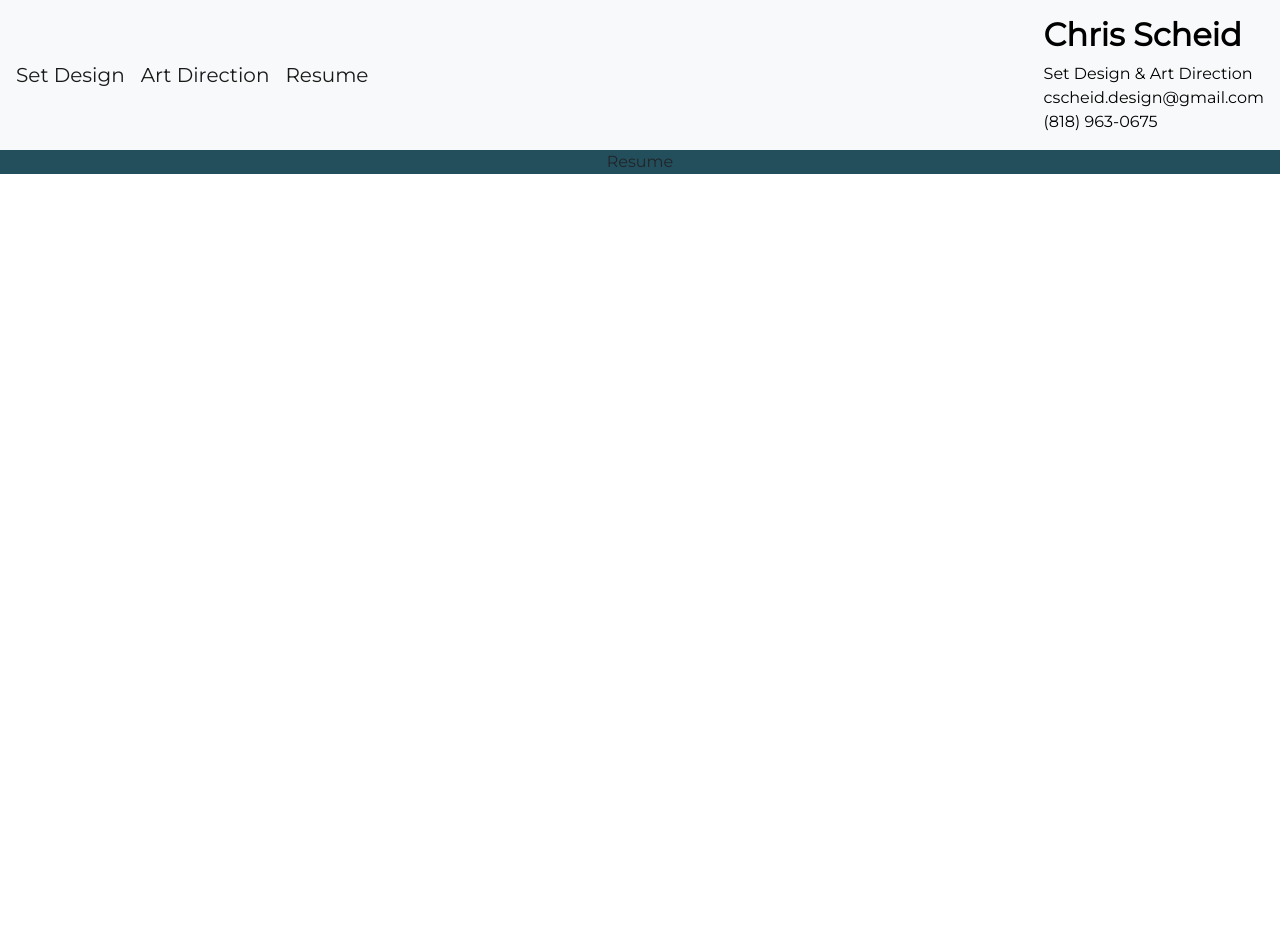
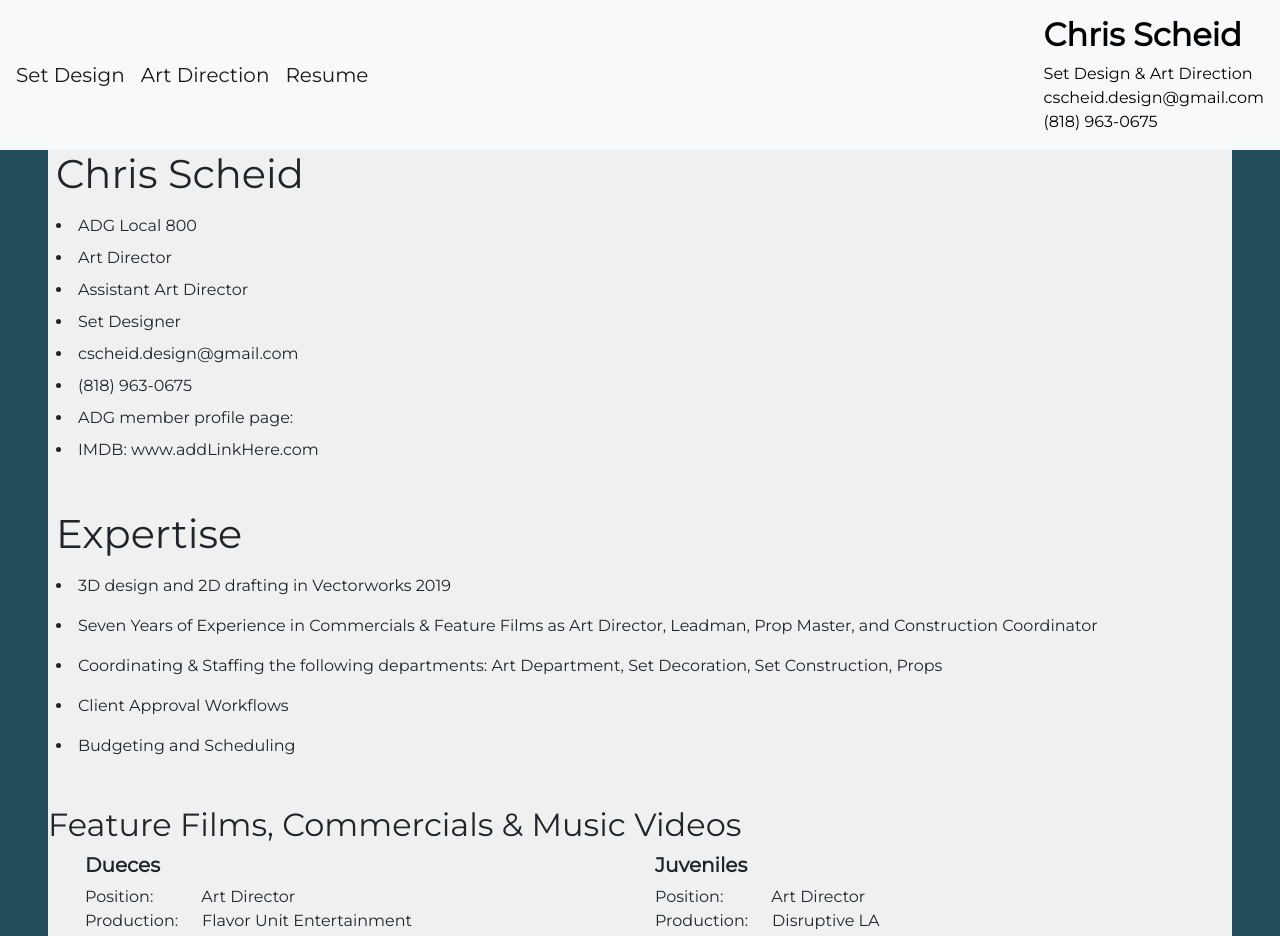
Before and after one commit to scheidcal/chris-website, a React (Create React App) app: page /Resume in a window 1280 px wide. Shown: the top 936 px of the page. Before the commit the page ends 800 px from the top, so only its background shows below. Built offline with nearby package versions, Linux system fonts and the light colour scheme.

Commit message:
Added Resume page

```diff
--- a/src/components/Resume/Resume.jsx
+++ b/src/components/Resume/Resume.jsx
@@ -2,10 +2,341 @@
 import React, { Component } from "react";
 import "./Resume.css";
 
+const headerContentClasses = "mb-2 ml-2";
+const expertiseContentClasses = "mb-3 ml-2";
+const workContentClasses = "mb-3";
+const educationContentClasses = "mb-3 ml-4";
+
+// const headerColor = { background: "#527ca6" };
+// const expertiseColor = { background: "#a65252" };
+// const workColor = { background: "#52a67c" };
+// const educationColor = { background: "#527ca6" };
+
+const content = "#f0f0f0";
+
+const headerColor = { background: content };
+const expertiseColor = { background: content };
+const workColor = { background: content };
+const educationColor = { background: content };
+
+//0077ea
+// const bg = { background: "#234f5d" };
+
 class Resume extends Component {
   state = {};
+
+  header = (
+    <header className="mb-4">
+      <h1 className="mb-3 ml-2">Chris Scheid</h1>
+      <div>
+        <li className={headerContentClasses}>ADG Local 800</li>
+
+        <li className={headerContentClasses}>Art Director</li>
+
+        <li className={headerContentClasses}>Assistant Art Director</li>
+
+        <li className={headerContentClasses}>Set Designer</li>
+
+        <li className={headerContentClasses}>cscheid.design@gmail.com</li>
+
+        <li className={headerContentClasses}>(818) 963-0675</li>
+
+        <li className={headerContentClasses}>ADG member profile page:</li>
+
+        <li className={headerContentClasses}>IMDB: www.addLinkHere.com</li>
+      </div>
+    </header>
+  );
+
+  expertise = (
+    <section className="mb-4">
+      <h1 className="mb-3 ml-2">Expertise</h1>
+      <div>
+        <li className={expertiseContentClasses}>
+          3D design and 2D drafting in Vectorworks 2019
+        </li>
+        <li className={expertiseContentClasses}>
+          Seven Years of Experience in Commercials & Feature Films as Art
+          Director, Leadman, Prop Master, and Construction Coordinator
+        </li>
+        <li className={expertiseContentClasses}>
+          Coordinating & Staffing the following departments: Art Department, Set
+          Decoration, Set Construction, Props
+        </li>
+        <li className={expertiseContentClasses}>Client Approval Workflows</li>
+        <li className={expertiseContentClasses}>Budgeting and Scheduling</li>
+      </div>
+    </section>
+  );
+
+  education = (
+    <section className="">
+      <h1 className=" ml-2">Education</h1>
+
+      <div className={educationContentClasses}>
+        University of California, Berkeley
+        <div>B.A. Film Studies, College of Letters and Science</div>
+      </div>
+
+      <div className={educationContentClasses}>
+        University of Bologna
+        <div> Italy Certificate of Completion, UC Education Abroad Program</div>
+      </div>
+    </section>
+  );
+  workContent = [
+    {
+      title: "Dueces",
+      production: "Flavor Unit Entertainment",
+      director: "Jamal Hill",
+      position: "Art Director",
+      row: "0",
+      column: "0"
+    },
+    {
+      title: "Juveniles",
+      production: "Disruptive LA",
+      director: "Nico Sabenorio",
+      position: "Art Director",
+      row: "0",
+      column: "1"
+    },
+    {
+      title: "The Curse of Sleeping Beauty",
+      production: "Briar Rose Productions",
+      director: "Pearry Teo",
+      position: "Art Director",
+      row: "0",
+      column: "2"
+    },
+    {
+      title: "My Scientology Movie",
+      production: "BBC Films",
+      director: "John Dower",
+      position: "Construction Coordinator",
+      row: "1",
+      column: "0"
+    },
+    {
+      title: "Sun Dogs ",
+      production: "Caviar",
+      director: "Jennifer Morrison",
+      position: "Leadman",
+      row: "1",
+      column: "1"
+    },
+    {
+      title: "Dreamland",
+      production: "Beachwood Park Films",
+      director: "Robert Schwartzman",
+      position: "Leadman",
+      row: "1",
+      column: "2"
+    },
+    {
+      title: "The Nightstalker ",
+      production: "MRB Productions",
+      director: "Megan Griffiths",
+      position: "Leadman",
+      row: "2",
+      column: "0"
+    },
+    {
+      title: "Imperial Dreams ",
+      production: "Sundance Film Foundation",
+      director: "Malik Vitthal",
+      position: "Leadman / Set Decorator",
+      row: "2",
+      column: "1"
+    },
+    {
+      title: "8989 Redstone",
+      production: "New Wave Entertainment",
+      director: "Jay Chapman",
+      position: "Prop Master",
+      row: "2",
+      column: "2"
+    },
+    {
+      title: "Moments of Clarity",
+      production: "Phillm Production",
+      director: "Stev Elam",
+      position: "Set Decorator",
+      row: "3",
+      column: "0"
+    },
+    {
+      title: "Raven’s Touch",
+      production: "Soul Kiss Films",
+      director: "Amy Esacove",
+      position: "Prop Master",
+      row: "3",
+      column: "1"
+    },
+    {
+      title: "Detained in the Desert",
+      production: "Real Women Have Curves Studio",
+      director: "Iliana Sosa",
+      position: "Prop Master",
+      row: "3",
+      column: "2"
+    },
+    {
+      title: "Disney Channel Promo: Ecosmith Rocks My House",
+      production: "Fictious LLC",
+      director: "Randy Bobbit",
+      position: "Art Director",
+      row: "4",
+      column: "0"
+    },
+    {
+      title: "Disney Channel / Ring-Pop: “Rock that Rock” by R5",
+      production: "Disruptive LA",
+      director: "Michel Borden",
+      position: "Art Director",
+      row: "4",
+      column: "1"
+    },
+    {
+      title: "Pepsi spot (web) - Black Knight Decoded",
+      production: "Triage Entertainment",
+      director: "Jabar Raisani",
+      position: "Art Director & Set Decorator",
+      row: "4",
+      column: "2"
+    },
+    {
+      title: "Tommy John Spot #6386",
+      production: "Smuggler",
+      director: "Guy Shelmerdine",
+      position: "Assistant Art Director",
+      row: "5",
+      column: "0"
+    }
+  ];
+
   render() {
-    return <div class="text-center body-content">Resume</div>;
+    const columnCount = 2;
+    let rowList = [];
+    let rowObj = {};
+    let partialRow = false;
+    let row;
+    let rowCount = 0;
+    for (let i = 0; i < this.workContent.length; i++) {
+      console.log("index, i ", i);
+      if (i === 0) {
+        row = [];
+        partialRow = true;
+        console.log("row created");
+      }
+
+      //text-sm-center text-md-center text-lg-left
+      let workContentElement = (
+        <div className="mb-4 col-sm-12 col-md-6 col-lg-6 col-xl-6 ">
+          <h5 className="font-weight-bold">{this.workContent[i].title}</h5>
+          <div className="">
+            Position:
+            <span className="ml-5">{this.workContent[i].position}</span>
+          </div>
+          <div className="">
+            Production:
+            <span className="ml-4">{this.workContent[i].production}</span>
+          </div>
+          <div className="">
+            Director:
+            <span className="ml-5">{this.workContent[i].director}</span>
+          </div>
+        </div>
+      );
+
+      row.push(workContentElement);
+
+      if (i > 0 && i % columnCount === 0) {
+        rowList.push(row);
+        console.log(rowCount);
+        rowObj[rowCount] = row;
+        rowCount += 1;
+        partialRow = false;
+        console.log("row", row);
+        console.log("row closed");
+      }
+    }
+
+    if (partialRow) {
+      rowList.push(row);
+      rowObj[rowCount] = row;
+      rowCount += 1;
+      console.log("row", row);
+      console.log("row closed - partial row");
+    }
+
+    console.log("before  rowlist", rowList);
+
+    for (let i = 0; i < rowList.length; i++) {
+      console.log("i ", i);
+      rowList[i] = (
+        <div className="row" key={i}>
+          {rowList[i]}
+        </div>
+      );
+    }
+
+    console.log("After    rowlist", rowList);
+
+    console.log("Test");
+
+    Object.keys(rowObj).forEach(key => {
+      console.log("key", key);
+      rowObj[key] = <div className="row">{rowObj[key]}</div>;
+    });
+
+    console.log("rowlist", rowList);
+    console.log("rowlist.length", rowList.length);
+    console.log("rowObj", rowObj);
+
+    //   let row = (
+    //   <div className="mb-4">
+    //   <h5 className="font-weight-bold">{props.content.title}</h5>
+    //   <div className="">
+    //     Position:<span className="ml-5">{props.content.position}</span>
+    //   </div>
+    //   <div className="">
+    //     Production:<span className="ml-4">{props.content.production}</span>
+    //   </div>
+    //   <div className="">
+    //     Director:<span className="ml-5">{props.content.director}</span>
+    //   </div>
+    // </div>);
+
+    /*
+/* {this.workContent.map(workObj => {
+                return <Work content={workObj}></Work>;
+              })} */
+
+    return (
+      <div class="text-left body-content">
+        <div className="ml-5 mr-5">
+          <div className="pb-4" style={headerColor}>
+            {this.header}
+          </div>
+          <div className="pb-4" style={expertiseColor}>
+            {this.expertise}
+          </div>
+          <div className="pb-4" style={workColor}>
+            <h2>Feature Films, Commercials & Music Videos</h2>
+            <div class="container">{rowList[0]}</div>
+            {/* <div class="container">{rowList}</div> */}
+            {/* <div class="fluid-container">{rowObj}</div> */}
+          </div>
+          <div className="pb-4" style={educationColor}>
+            {this.education}
+          </div>
+          <p className="small" style={educationColor}>
+            Print Portfolio Available on Request
+          </p>
+        </div>
+      </div>
+    );
   }
 }
 
```
